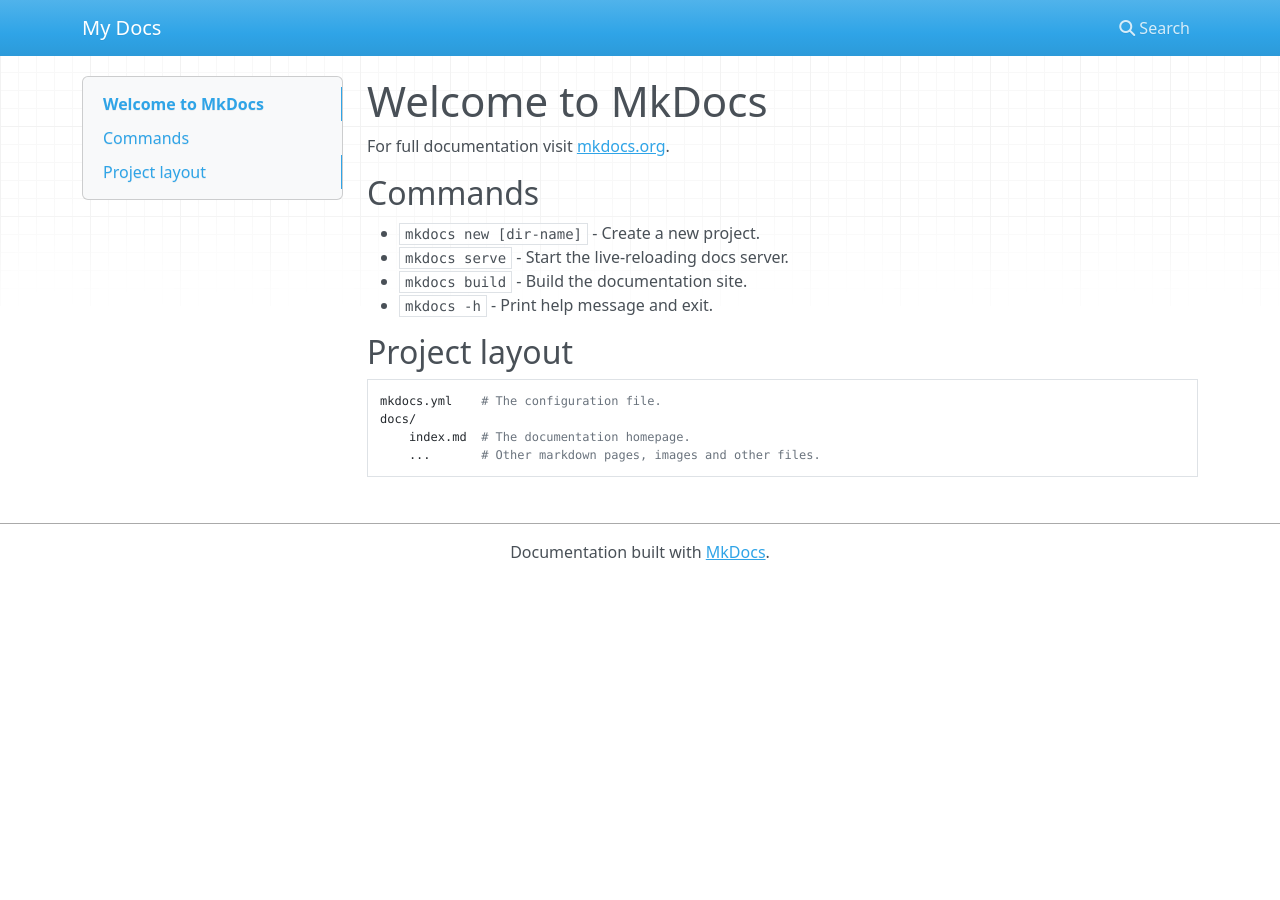
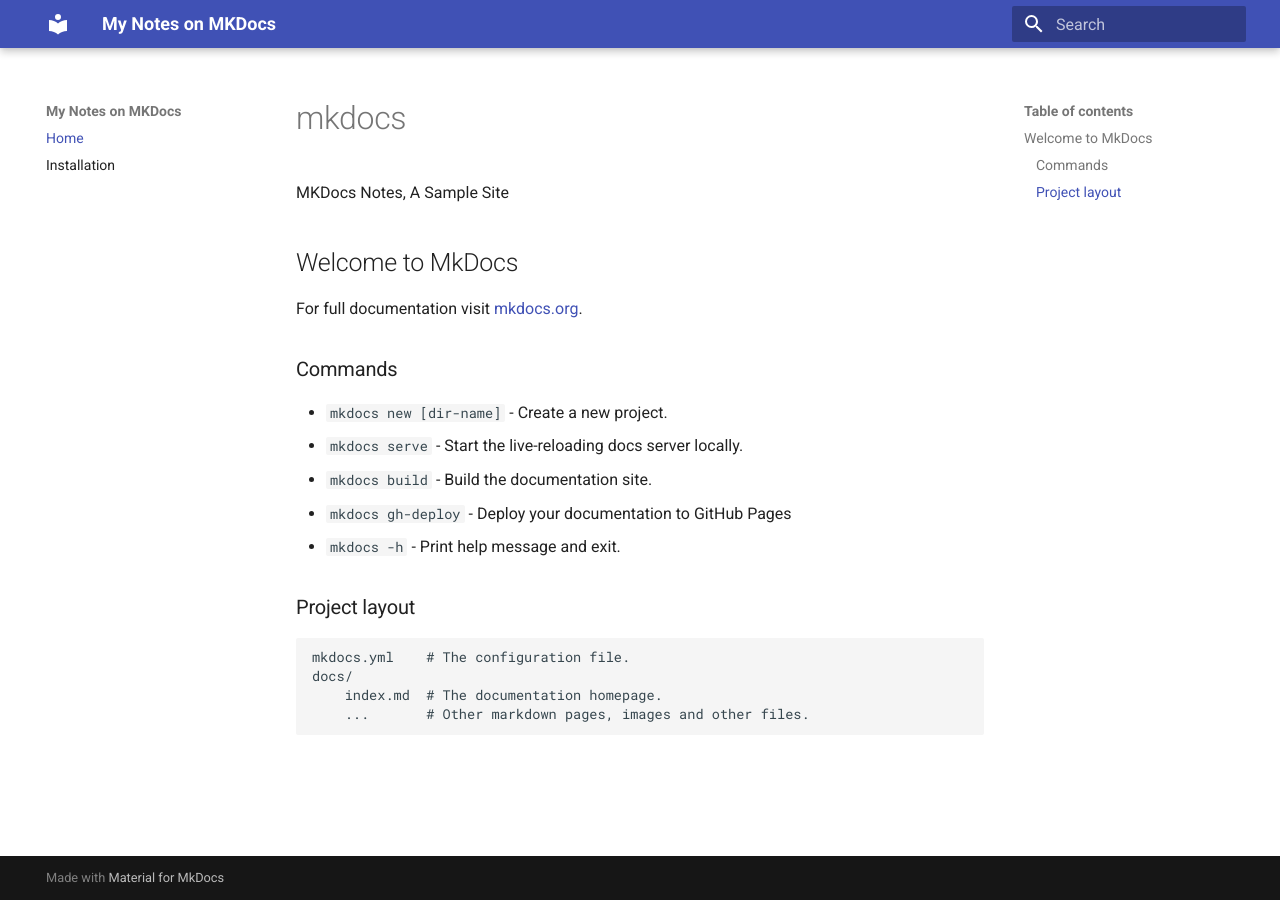
Before and after one commit to bbmorten/mkdocs, an MkDocs documentation site: the page built from docs/index.md, in a window 1280 px wide. Built offline with MkDocs 1.6.1 and Material for MkDocs 9.7.7, drawn with Linux system fonts in a browser that asks for light colours; nearby versions of some CDN libraries.

Commit message:
Before jekyll

```diff
--- a/docs/index.md
+++ b/docs/index.md
@@ -1,15 +1,20 @@
-# Welcome to MkDocs
+# mkdocs
+
+MKDocs Notes, A Sample Site
+
+## Welcome to MkDocs
 
 For full documentation visit [mkdocs.org](https://www.mkdocs.org).
 
-## Commands
+### Commands
 
 * `mkdocs new [dir-name]` - Create a new project.
-* `mkdocs serve` - Start the live-reloading docs server.
+* `mkdocs serve` - Start the live-reloading docs server locally.
 * `mkdocs build` - Build the documentation site.
+* `mkdocs gh-deploy` - Deploy your documentation to GitHub Pages
 * `mkdocs -h` - Print help message and exit.
 
-## Project layout
+### Project layout
 
     mkdocs.yml    # The configuration file.
     docs/
--- a/mkdocs.yml
+++ b/mkdocs.yml
@@ -1 +1,7 @@
-site_name: My Docs
+site_name: My Notes on MKDocs
+site_url: https://bbmorten.github.io/mkdocs/
+nav:
+- Home: index.md
+- Installation: installation.md
+theme:
+  name: material
```
Also changed, not shown: docs/installation.md (renamed from README.md, +2 -5 lines), docs/assets/images/README.png (renamed from README.png).
